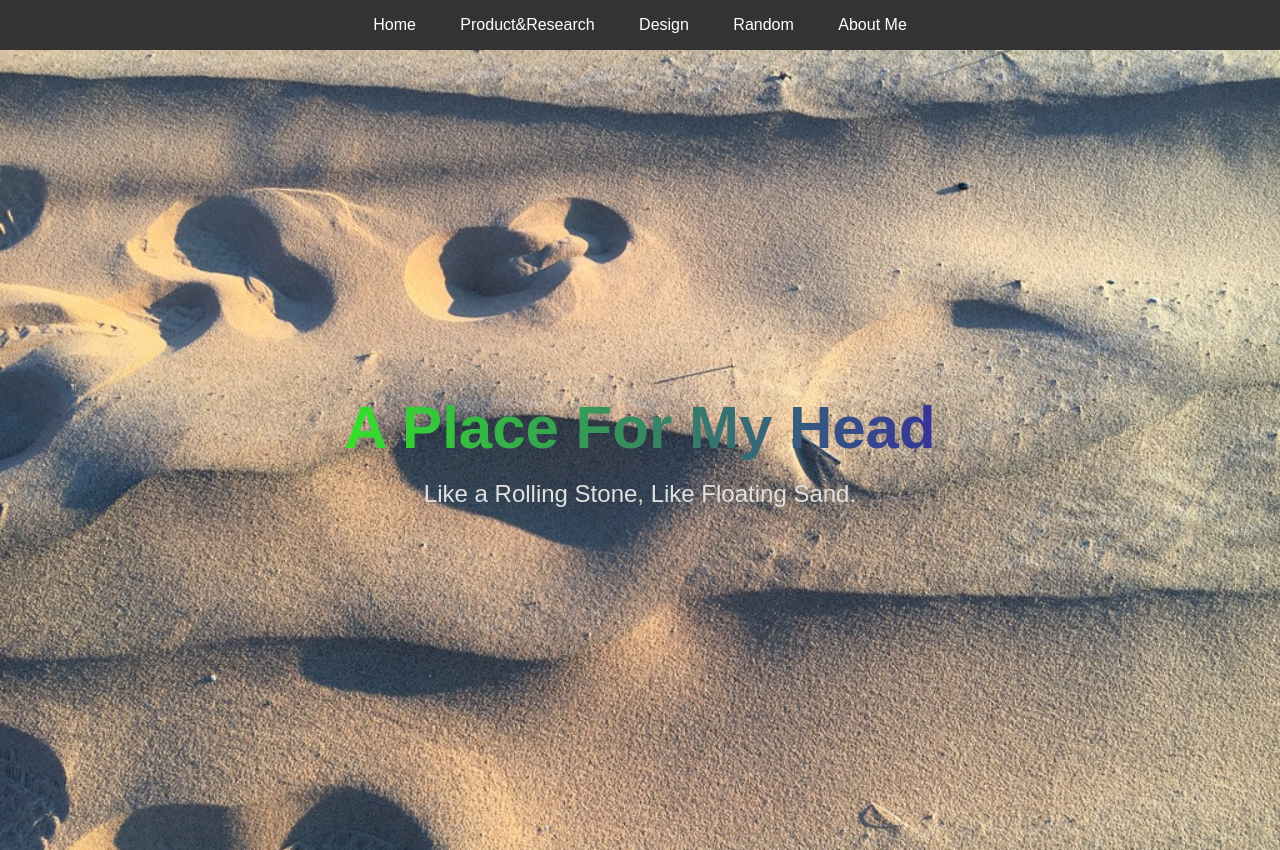
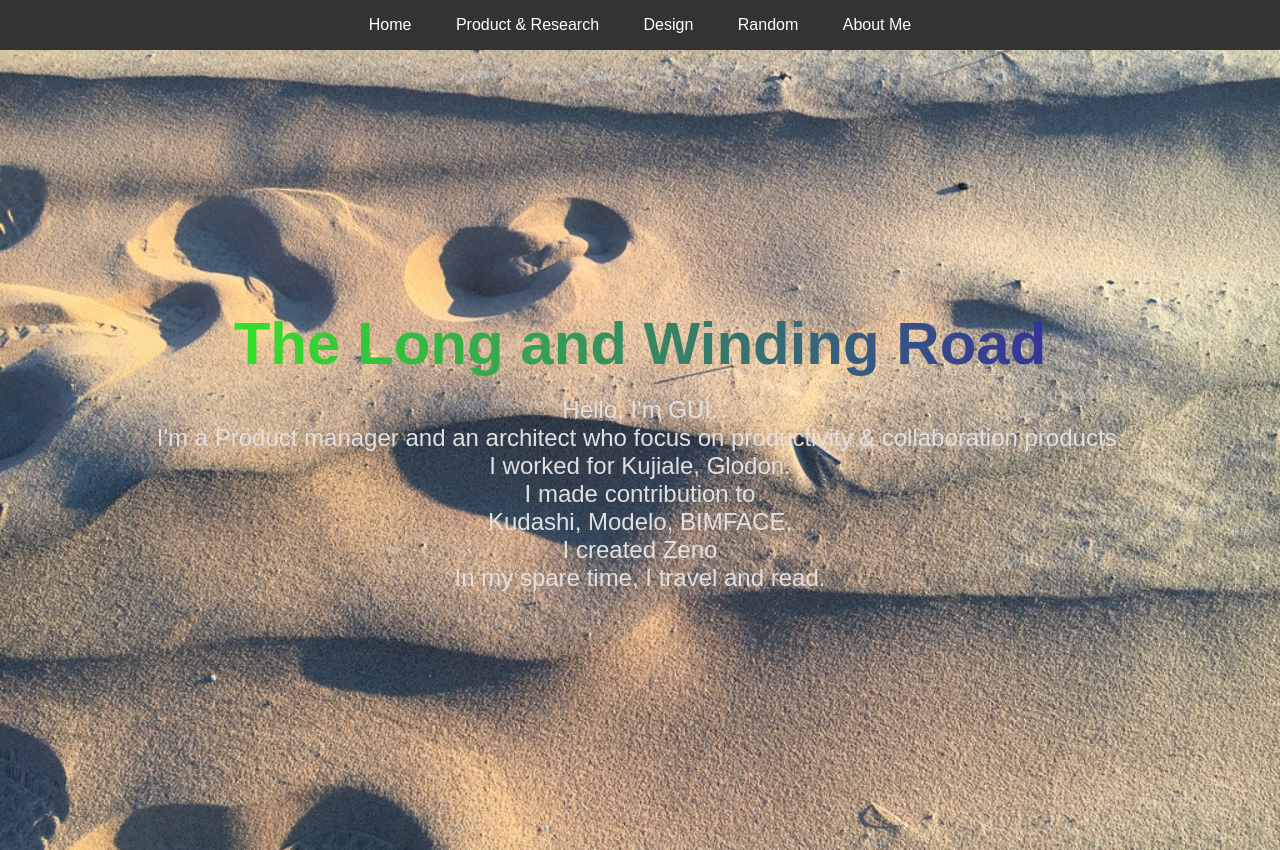
Before and after one commit to bleastkb/guiss, a plain HTML site: page index.html in a window 1280 px wide. Shown: the top 850 px of the page. Drawn offline with Linux system fonts and the light colour scheme; files whose address does not match are found by name.

Commit message:
Your commit messagere

```diff
--- a/index.html
+++ b/index.html
@@ -9,22 +9,35 @@
     <title>GUISS</title>
   </head>
   <body>
+    <header.ejs>
     <header>
       <nav class="navigation">
         <a href="#home">Home</a>
-        <a href="./Design/Hutong-twist.html">Product&Research</a>
+        <a href="./Design/Hutong-twist.html">Product & Research</a>
         <a href="#research">Design</a>
         <a href="./Random/random.html">Random</a>
         <a href="#contact">About Me</a>
       </nav>
     </header>
-    <section class="bg-img">
 
-      <h1>A Place For My Head</h1>
+    <section class="bg-img">    <!-- bannerss-->
+
+      <h1>The Long and Winding Road </h1>
       <br>
-      <p>Like a Rolling Stone, Like Floating Sand.</p>
+      <p>Hello, I'm GUI. <br>
+      I'm a Product manager and an architect who focus on productivity & collaboration products.<br>
+      I worked for Kujiale, Glodon.<br>
+      I made contribution to <br>
+      Kudashi,
+      Modelo,
+      BIMFACE.<br>
+      I created Zeno<br>
 
+      In my spare time, I travel and read.<br>
+
+      </p>
     </section>
+
     <main> <!-- Landing stuff-->
 
 
@@ -71,7 +84,7 @@
       </section>
     </main>
     <footer>
-      <p>Copyright &copy; 2023 Ruipeng GUI</p>
+      <p>Copyright &copy; 2023 GUI</p>
     </footer>
   </body>
 </html>
```
Also changed, not shown: About Me/About Me.html (+1 -0 lines), images/1-1G0130H105-50.png (deleted), images/53febf2c68e54144a1569327b18c8553.jpeg (deleted), images/5a490cad6d6a78c041e03ba7afd2c03e.jpg (deleted), images/About Me/IMG_8742.jpeg (deleted), images/Blumen.jpeg (deleted), images/Garage Design & Simu/Persona & User journey map.png (deleted), images/banners/Small.jpeg (deleted), images/bike.jpeg (deleted), images/cigar.jpeg (deleted), images/sand.jpeg (deleted), 4 other files.
